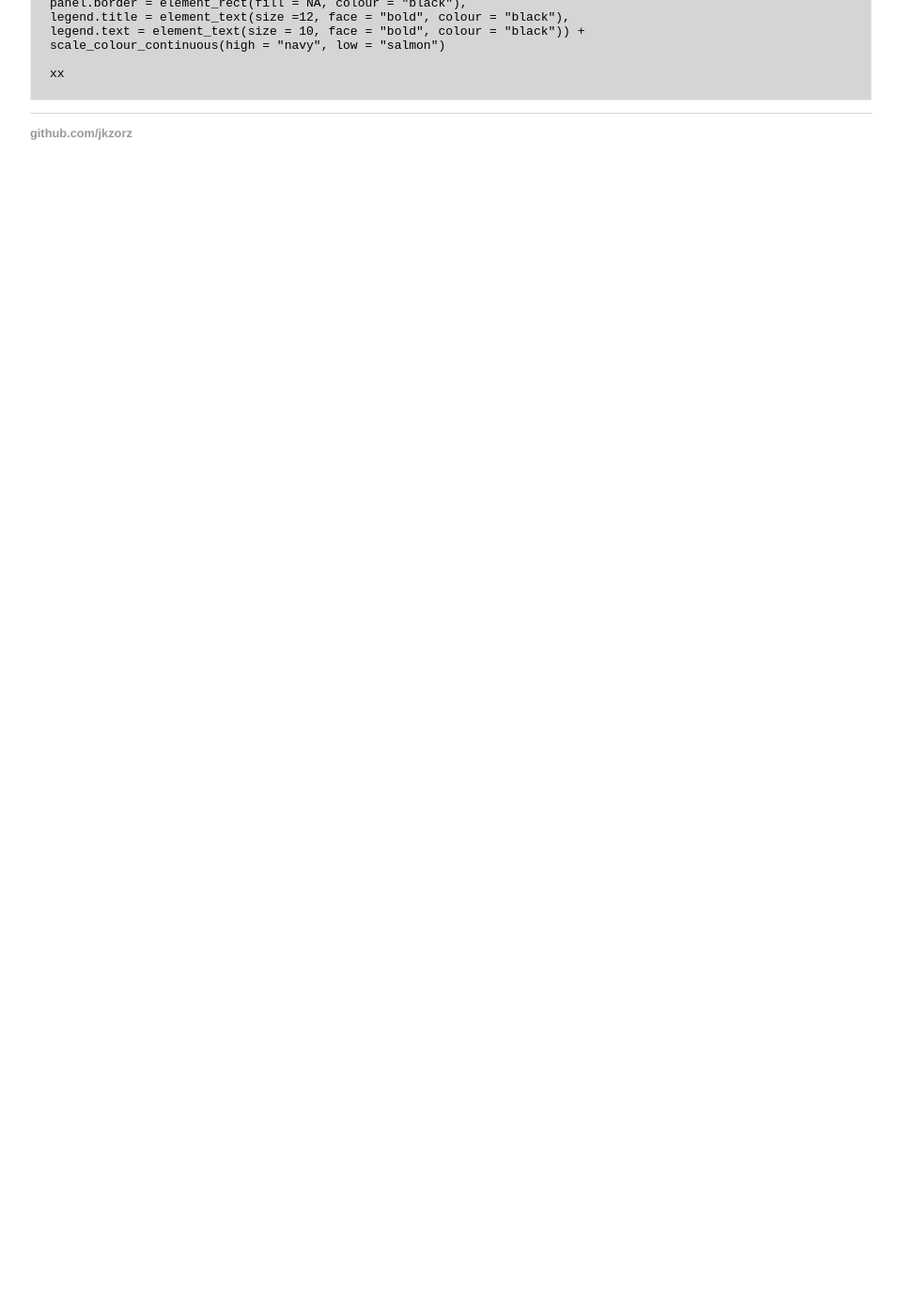
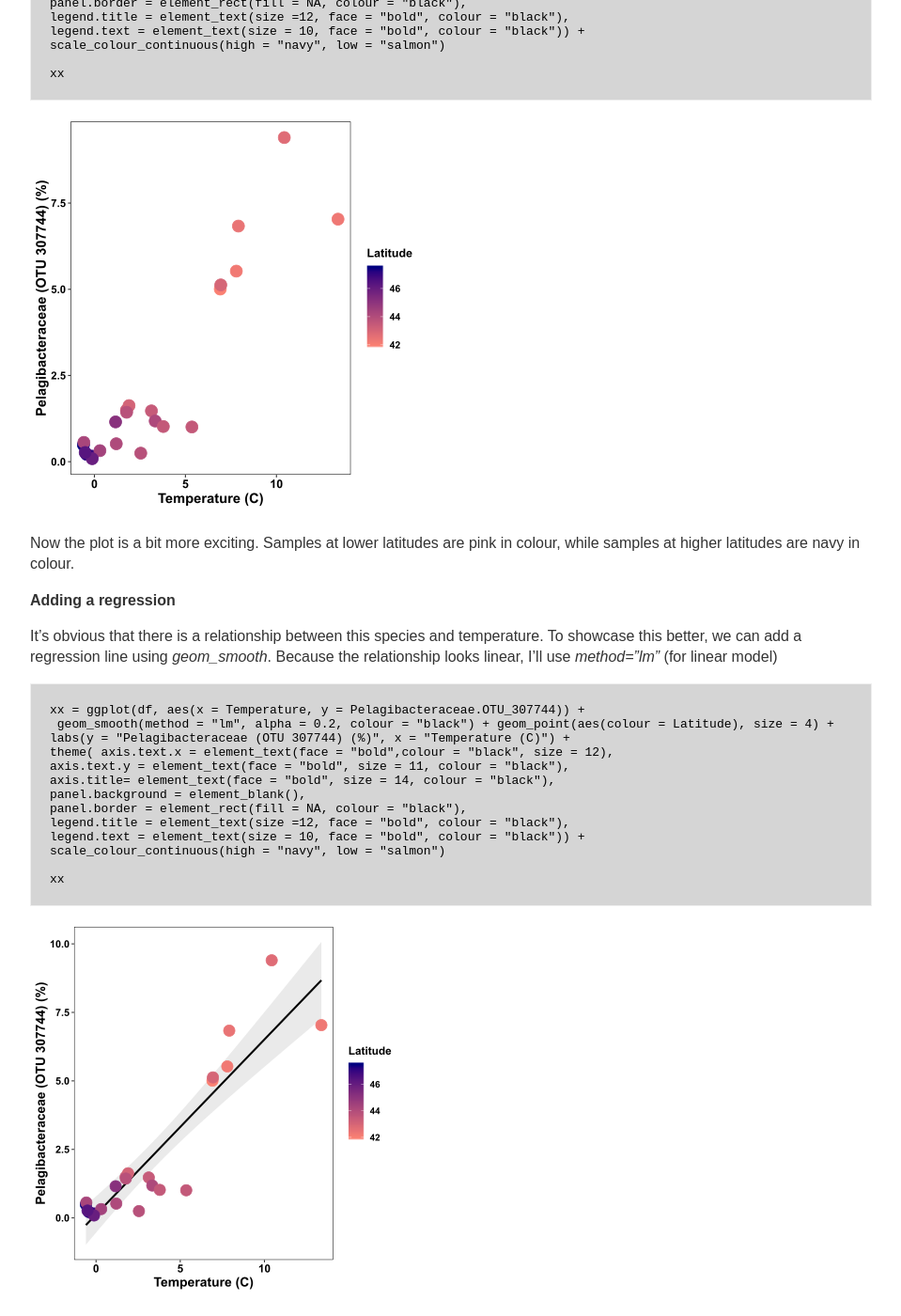
Before and after one commit to jkzorz/jkzorz.github.io, a Jekyll site: the page built from _posts/2019-07-08-scatter-plots.md, in a window 1280 px wide and 1400 px high, scrolled down 2035 px. Shown: the whole window at 94% size, without its empty margins (160-1119 px from the left). Built offline with Jekyll 4.4.1, drawn with Linux system fonts in a browser that asks for light colours; before the commit the page ends 2244 px from its top, so only the background shows below that; some of the changed text lies outside the part shown.

Commit message:
Update 2019-07-08-scatter-plots.md

````diff
--- a/_posts/2019-07-08-scatter-plots.md
+++ b/_posts/2019-07-08-scatter-plots.md
@@ -74,3 +74,63 @@ scale_colour_continuous(high = "navy", low = "salmon")
 
 xx
 ```
+
+![useful image]({{ site.url }}/assets/Scatter_colour.png)
+
+
+Now the plot is a bit more exciting. Samples at lower latitudes are pink in colour, while samples at higher latitudes are navy in colour.
+
+
+**Adding a regression**
+
+It's obvious that there is a relationship between this species and temperature.  To showcase this better, we can add a regression line using *geom_smooth*. Because the relationship looks linear, I'll use *method="lm"* (for linear model)
+
+```
+xx = ggplot(df, aes(x = Temperature, y = Pelagibacteraceae.OTU_307744)) +
+ geom_smooth(method = "lm", alpha = 0.2, colour = "black") + geom_point(aes(colour = Latitude), size = 4) +
+labs(y = "Pelagibacteraceae (OTU 307744) (%)", x = "Temperature (C)") +
+theme( axis.text.x = element_text(face = "bold",colour = "black", size = 12),
+axis.text.y = element_text(face = "bold", size = 11, colour = "black"),
+axis.title= element_text(face = "bold", size = 14, colour = "black"),
+panel.background = element_blank(),
+panel.border = element_rect(fill = NA, colour = "black"),
+legend.title = element_text(size =12, face = "bold", colour = "black"),
+legend.text = element_text(size = 10, face = "bold", colour = "black")) +
+scale_colour_continuous(high = "navy", low = "salmon")
+
+xx
+```
+![useful image]({{ site.url }}/assets/Scatter_colour_lm.png)
+
+
+*FYI: to statistically support this relationship, perform a linear regression in R to get the R2 and p values*:
+
+```
+lm = lm(df$Temperature~df$Pelagibacteraceae.OTU_307744)
+summary(lm)
+```
+The output of this shows the relationship is highly statistically significant (**Adjusted R-squared value: 0.823, p value <<<< 0.05**):
+
+```
+Call:
+lm(formula = df$Temperature ~ df$Pelagibacteraceae.OTU_307744)
+
+Residuals:
+    Min      1Q  Median      3Q     Max
+-2.2053 -0.9336 -0.5215  0.5028  3.8232
+
+Coefficients:
+                                Estimate Std. Error t value Pr(>|t|)
+(Intercept)                       0.4082     0.4476   0.912    0.372
+df$Pelagibacteraceae.OTU_307744   1.3008     0.1280  10.165 1.45e-09 ***
+---
+Signif. codes:  0 ‘***’ 0.001 ‘**’ 0.01 ‘*’ 0.05 ‘.’ 0.1 ‘ ’ 1
+
+Residual standard error: 1.634 on 21 degrees of freedom
+Multiple R-squared:  0.8311,	Adjusted R-squared:  0.823
+F-statistic: 103.3 on 1 and 21 DF,  p-value: 1.454e-09
+```
+
+**Faceting plots**
+
+Cool, now we have colour and regressions in our scatter plot, but we're still only looking at the relationship of one environmental variable with one species.  What if we wanted to cover a bit more ground, and look at this relationship over multiple species? This is where **faceting** comes in handy.
````
